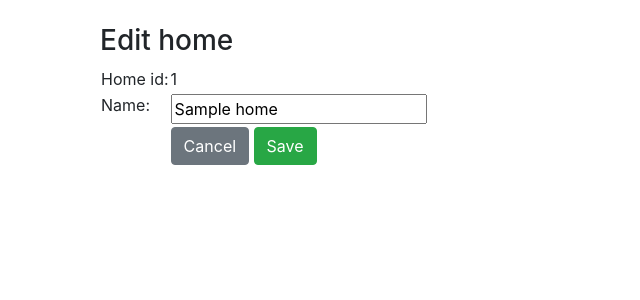
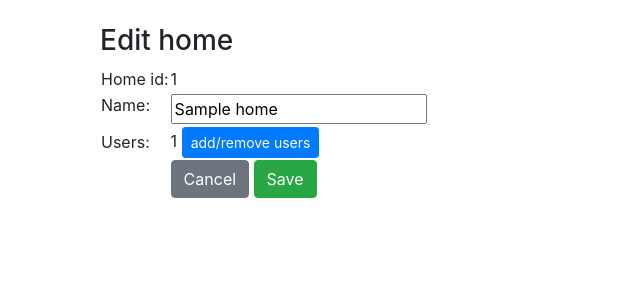
Before and after one commit to Peanhua/HomeStorage, a Flask app: page /homes/1/ in a window 1280 px wide. Shown: the part 56-356 px from the top of the page, without its empty margins (0-640 px from the left). Run offline with Flask 2, Linux system fonts and the light colour scheme; a user stored in the database is signed in; tables that the repository leaves empty hold one stand-in row (values such as "Sample post"); some libraries are stand-ins or nearby versions.

Commit message:
Add "edit users" -button into home edit view.

```diff
--- a/application/templates/homes/edit.html
+++ b/application/templates/homes/edit.html
@@ -19,6 +19,10 @@
       </td>
     </tr>
     <tr>
+      <td>Users:</td>
+      <td>{{ home.users|length }} <button type="button" class="btn btn-primary btn-sm" onclick="onEditHomeUsersClicked({{ home.home_id }})">add/remove users</button></td>
+    </tr>
+    <tr>
       <td>
       </td>
       <td>
```
